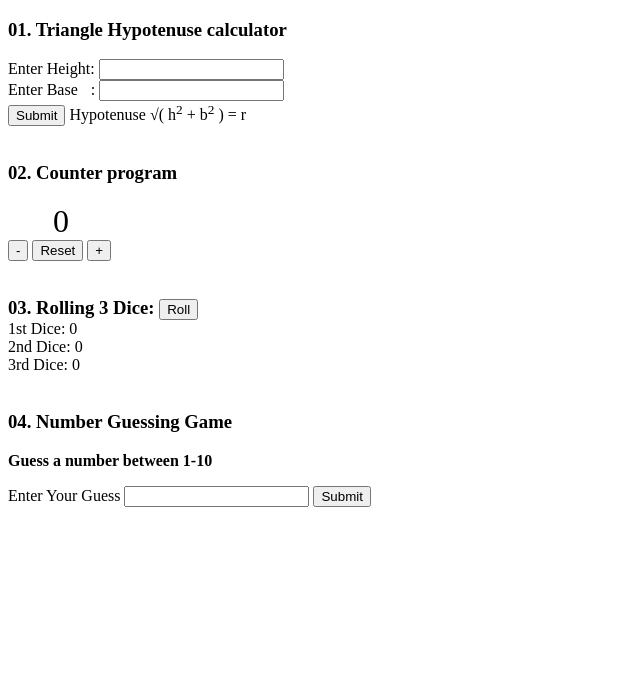
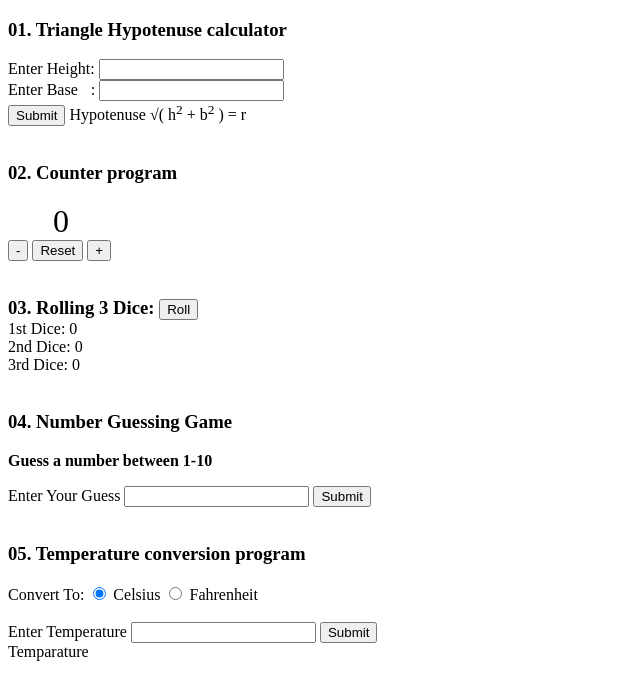
Before and after one commit to inbox-hasibur/JS-Basic-Projects, a plain HTML site: page index.html in a window 1280 px wide. Shown: the whole page, without its empty margins (0-640 px from the left). Drawn offline with Linux system fonts and the light colour scheme.

Commit message:
Update index.html

```diff
--- a/index.html
+++ b/index.html
@@ -29,8 +29,15 @@
     <h3>04. Number Guessing Game</h3>
     <p><b>Guess a number between 1-10</b></p>
     <label for="input4">Enter Your Guess </label>
-    <input type="text", id="input4">
-    <button id="button4">Submit</button>
+    <input type="text" id="input4">
+    <button id="button4">Submit</button><br><br>
+    <!-- 05.Temperature conversion program 🌡️ -->
+    <h3>05. Temperature conversion program</h3>
+    <label for="">Convert To:</label>
+    <input type="radio" id="c5" value="C" name="temparature" checked="checked">   <label for="c5">Celsius</label>
+    <input type="radio" id="f5" value="F" name="temparature">   <label for="f5">Fahrenheit</label>  <br>  <br>
+    <label for="tmp5">Enter Temperature</label> <input id="input5" type="text"> <button id="submit5">Submit</button>
+    <br><span id="r5">Temparature</span>
 
     <script src="index.js"></script>
 </body>
```
